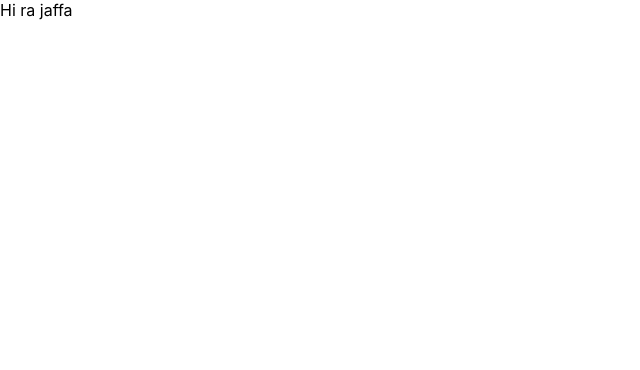
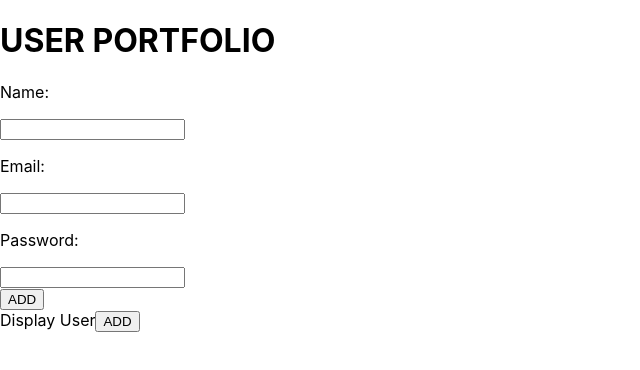
Before and after one commit to pavan5yerra/userportfolio, a React (Create React App) app: page / in a window 1280 px wide. Shown: the top 370 px of the page, without its empty margins (0-640 px from the left). Built offline with nearby package versions, Linux system fonts and the light colour scheme.

Commit message:
commit on dev

```diff
--- a/src/App.js
+++ b/src/App.js
@@ -1,10 +1,12 @@
 import React from "react";
-
+import User from './container/User';
 import './App.css';
 
 const App = () => {
   return (
-    <div>Hi ra jaffa </div>
+    <div>
+      <User/>
+    </div>
 
   )
 }
--- /dev/null
+++ b/src/actions/UserActions.js
@@ -0,0 +1,55 @@
+export const changeName = (val) =>{
+
+    return{
+        type:"CHANGENAME",
+        value:val,
+
+    }
+}
+export const changeEmail = (val) =>{
+
+    return{
+        type:"CHANGEEMAIL",
+        value:val,
+
+    }
+}
+export const changePassword = (val) =>{
+
+    return{
+        type:"CHANGEPASSWORD",
+        value:val,
+
+    }
+}
+
+const addUser = (user)=> {
+
+
+        fetch('/adduser',{method: "POST"
+        ,body: JSON.stringify(user)
+        , headers: {
+            "Content-type": "application/json; charset=UTF-8"
+        }}).then(console.log("data added"))
+
+
+
+        return{
+            type:"ADDTODB",
+            value:user,
+        }
+
+
+}
+
+const showUser = ()=> {
+    fetch('/showusers').then(res => res.json()).then(data=> console.log(data))
+}
+export const addtoMongo = (user,dispatch) => {
+    dispatch(addUser(user))
+
+}
+
+export const displayUsers = (dispatch) => {
+    dispatch(showUser)
+}
--- /dev/null
+++ b/src/components/InputField.js
@@ -0,0 +1,9 @@
+const InputField = (props) => {
+    return (
+        <div>
+            <input type="text" onChange = {(event)=> props.changed(event.target.value)}value ={props.val}/>
+        </div>
+    )
+}
+
+export default InputField;
--- /dev/null
+++ b/src/components/button.js
@@ -0,0 +1,6 @@
+const button = (props) => {
+    return (
+        <button onClick ={props.clicked}>ADD</button>
+    )
+}
+export default button;
--- /dev/null
+++ b/src/container/User.js
@@ -0,0 +1,40 @@
+import InputField from '../components/InputField'
+import Button from '../components/button';
+import {useDispatch,useSelector} from 'react-redux';
+import * as actions from '../actions/UserActions';
+const User = ()=> {
+    const dispatch = useDispatch()
+    const user = useSelector(state=>state.user.user)
+   //console.log(user)
+
+    const valueChange=(val,comp)=>{
+        return  comp==='name'? dispatch(actions.changeName(val))
+            :  comp==='email'? dispatch(actions.changeEmail(val))
+            : comp==='password'? dispatch(actions.changePassword(val)):null;
+    }
+
+    const addToDB = ()=> {
+        dispatch(() => actions.addtoMongo(user,dispatch))
+    }
+
+    const showUsers = () => {
+        dispatch(() => actions.displayUsers(dispatch))
+    }
+    return(
+        <div>
+            <h1>USER PORTFOLIO</h1>
+            <div>
+                <p>Name:</p><InputField changed = {(val)=>valueChange(val,"name")}/>
+                <p>Email:</p><InputField changed = {(val)=>valueChange(val,"email")}/>
+                <p>Password:</p><InputField changed = {(val)=>valueChange(val,"password")}/>
+                <Button clicked = {addToDB}/>
+            </div>
+            <div>
+                Display User
+                <Button clicked = {showUsers}/>
+            </div>
+        </div>
+    )
+}
+
+export default User;
--- a/src/index.js
+++ b/src/index.js
@@ -2,11 +2,17 @@ import React from 'react';
 import ReactDOM from 'react-dom';
 import './index.css';
 import App from './App';
+import  {Provider} from 'react-redux';
+import { createStore, combineReducers,applyMiddleware} from 'redux';
+import thunk from 'redux-thunk';
+import UserReducer from './reducers/UserReducer';
 
+const reducer = combineReducers({user: UserReducer})
+const store = createStore(reducer,applyMiddleware(thunk))
 
 ReactDOM.render(
   <React.StrictMode>
-    <App />
+    <Provider store = {store}><App /></Provider>
   </React.StrictMode>,
   document.getElementById('root')
 );
--- /dev/null
+++ b/src/reducers/UserReducer.js
@@ -0,0 +1,32 @@
+const initialState={
+    user:{
+        name:null,
+        email:null,
+        password:null
+    }
+}
+const UserReducer = (state=initialState,actions) => {
+
+    switch(actions.type){
+        case "CHANGENAME":
+            return {
+               ...state,
+               user: {...state.user,name:actions.value}
+            }
+        case "CHANGEEMAIL":
+            return {
+                ...state,
+                user: {...state.user,email:actions.value}
+             }
+        case "CHANGEPASSWORD":
+            return {
+                ...state,
+                user: {...state.user,password:actions.value}
+             }
+        default:
+            return state;
+
+    }
+    }
+
+export  default UserReducer;
```
Also changed, not shown: package.json (+6 -2 lines), 1 other file (tests, documents, lock files or other folders).
